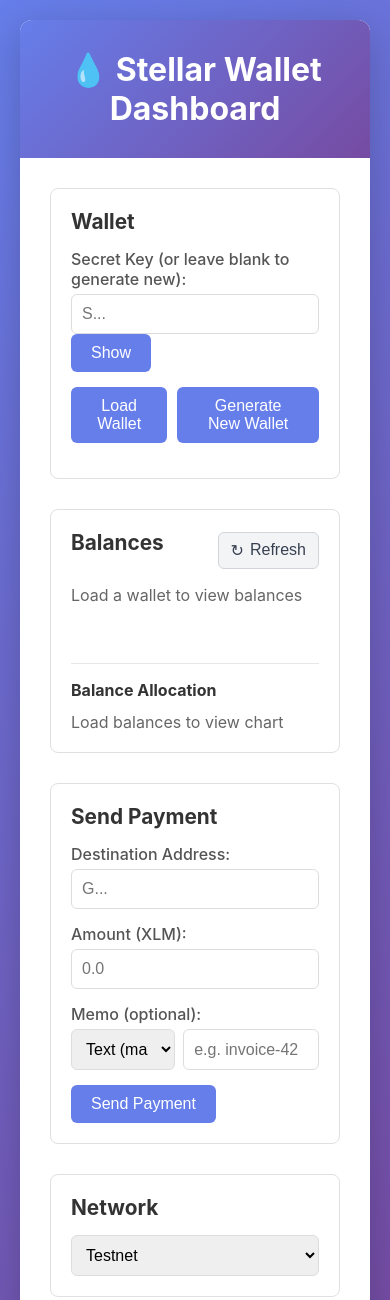
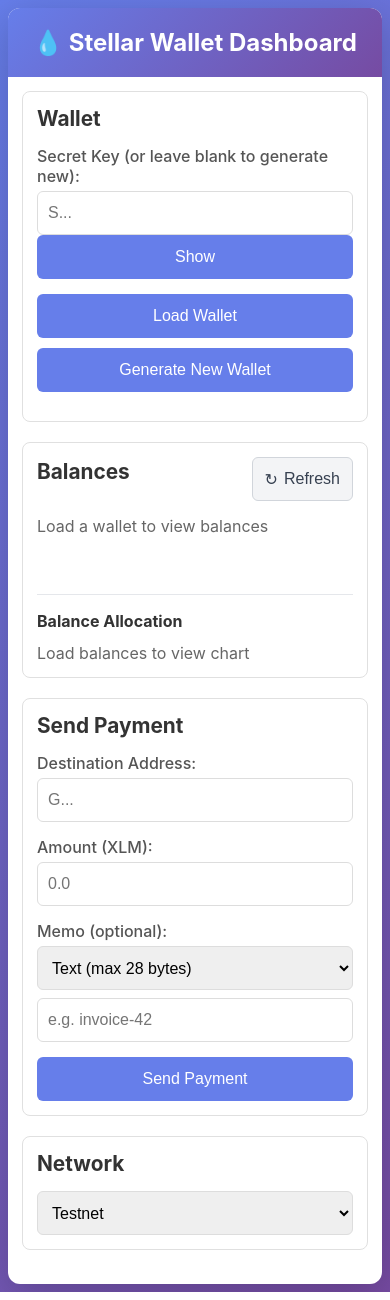
Before and after one commit to Dot-Voidz/Stellar-Wallet-Dashboard, a website with bundled scripts: page index.html in a window 390 px wide. Shown: the top 1300 px of the page. Built offline with nearby package versions, Linux system fonts and the light colour scheme.

Commit message:
Improve mobile responsiveness for narrow screens

```diff
--- a/styles.css
+++ b/styles.css
@@ -65,6 +65,7 @@
     border: 1px solid #ddd;
     border-radius: 6px;
     font-size: 1rem;
+    min-height: 44px;
 }
 
 .memo-row {
@@ -91,6 +92,7 @@
     font-size: 1rem;
     cursor: pointer;
     transition: background 0.3s;
+    min-height: 44px;
 }
 
 button:hover {
@@ -99,8 +101,13 @@
 
 .button-group {
     display: flex;
+    flex-wrap: wrap;
     gap: 10px;
     margin-bottom: 15px;
+}
+
+.button-group button {
+    flex: 1 1 160px;
 }
 
 .info-box, .result-box {
@@ -259,7 +266,8 @@
 
 .message-dismiss {
     margin-left: auto;
-    padding: 0;
+    padding: 0 4px;
+    min-height: auto;
     background: transparent;
     color: inherit;
     font-size: 1rem;
@@ -297,6 +305,27 @@
 }
 
 @media (max-width: 640px) {
+    body {
+        padding: 12px;
+    }
+
+    header {
+        padding: 20px;
+    }
+
+    header h1 {
+        font-size: 1.5rem;
+    }
+
+    main {
+        padding: 18px;
+    }
+
+    section {
+        margin-bottom: 20px;
+        padding: 16px;
+    }
+
     .chart-row {
         grid-template-columns: 1fr;
         gap: 6px;
@@ -307,3 +336,41 @@
         white-space: normal;
     }
 }
+
+@media (max-width: 480px) {
+    body {
+        padding: 8px;
+    }
+
+    main {
+        padding: 14px;
+    }
+
+    section {
+        padding: 14px;
+    }
+
+    .section-heading {
+        flex-wrap: wrap;
+    }
+
+    .memo-row {
+        flex-direction: column;
+    }
+
+    .memo-row select,
+    .memo-row input {
+        width: 100%;
+    }
+
+    .button-group button,
+    #send-payment,
+    #toggle-secret {
+        width: 100%;
+    }
+
+    .info-box,
+    .result-box {
+        font-size: 0.9rem;
+    }
+}
```
